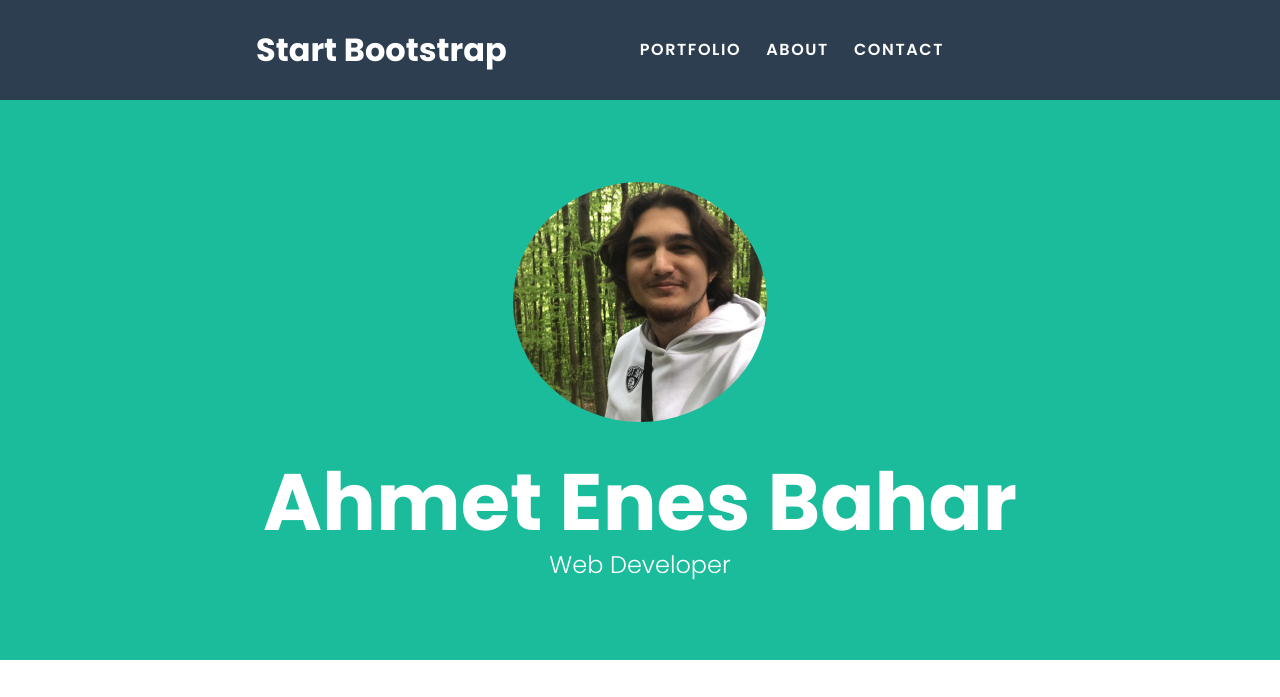
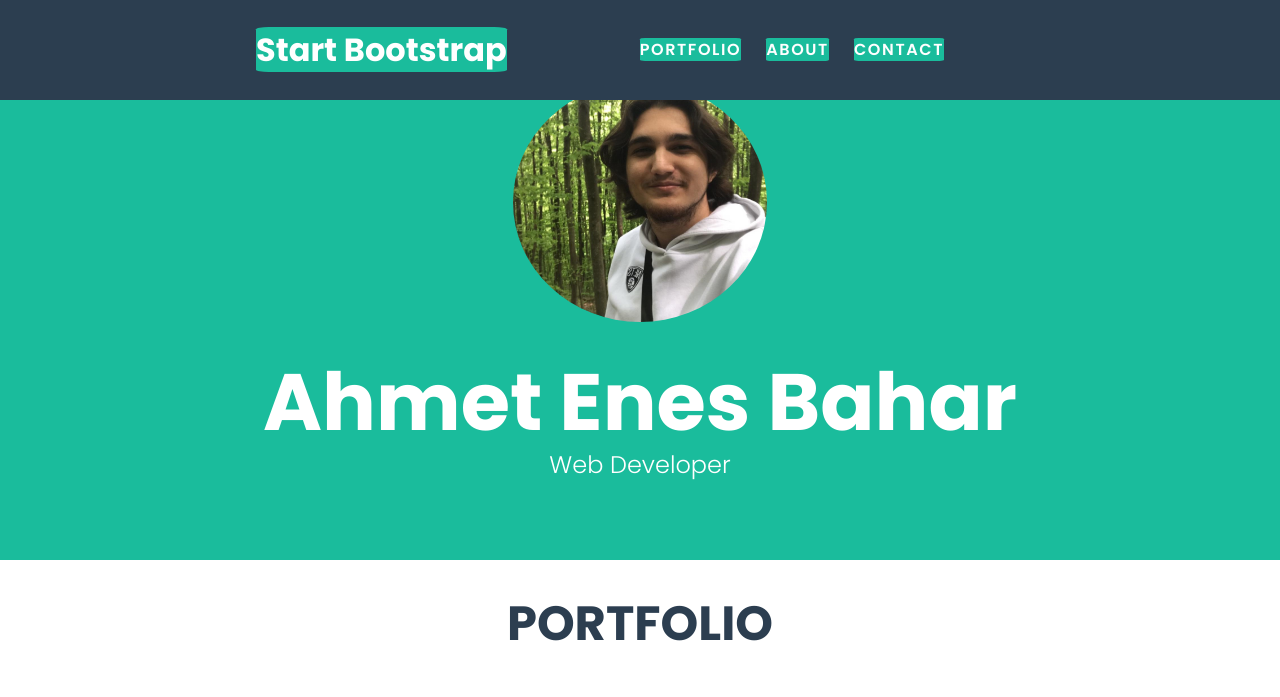
Before and after one commit to harundogdu/freelancer-portfolio-website, a plain HTML site: page index.html in a window 1280 px wide. Shown: the top 697 px of the page. Drawn offline with Linux system fonts and the light colour scheme.

Commit message:
while scrolling navbar coloring need fix and  about section need fix

```diff
--- a/dist/js/app.js
+++ b/dist/js/app.js
@@ -7,3 +7,27 @@ document.querySelectorAll('a[href^="#"]').forEach((anchor) => {
     });
   });
 });
+
+window.onscroll = () => {
+  colorFunction();
+};
+
+const portfolio = document.getElementById("portfolio");
+const about = document.getElementById("about");
+const contact = document.getElementById("contact");
+
+const colorPortfolio = portfolio.offsetTop;
+const colorAbout = about.offsetTop;
+const colorContact = contact.offsetTop;
+
+const colorFunction = () => {
+  if (window.pageYOffset > colorPortfolio && window.pageYOffset < colorAbout) {
+    navPortfolio.classList.add("coloring");
+  }
+  if (window.pageYOffset > colorAbout && window.pageYOffset < colorContact) {
+    navbar.classList.add("coloring");
+  }
+  if (window.pageYOffset > colorContact) {
+    navbar.classList.add("coloring");
+  }
+};
--- a/dist/scss/base/_root.scss
+++ b/dist/scss/base/_root.scss
@@ -9,3 +9,11 @@
 body {
   font-family: "Poppins", sans-serif !important;
 }
+
+.coloring {
+  a {
+    background-color: $green;
+    color: $white;
+    border-radius: 5%;
+  }
+}
--- a/dist/scss/layout/_navbar.scss
+++ b/dist/scss/layout/_navbar.scss
@@ -1,8 +1,10 @@
 nav {
   @include container;
   @include flex(space-between);
+  position: fixed;
+  top: 0;
   background-color: $light-black;
-  position: relative;
+  z-index: 9999;
   height: 100px;
   .brand-logo {
     font-size: 2rem;
@@ -10,6 +12,7 @@ nav {
     font-weight: $bold;
     margin-left: 15rem;
   }
+
   ul {
     @include flex;
     position: relative;
--- a/dist/scss/style.css
+++ b/dist/scss/style.css
@@ -8,6 +8,12 @@
 
 body {
   font-family: "Poppins", sans-serif !important;
+}
+
+.coloring a {
+  background-color: #1abc9c;
+  color: #ffffff;
+  border-radius: 5%;
 }
 
 html,
@@ -155,8 +161,10 @@ nav {
   align-items: center;
   justify-content: space-between;
   flex-direction: row;
+  position: fixed;
+  top: 0;
   background-color: rgb(44, 62, 80);
-  position: relative;
+  z-index: 9999;
   height: 100px;
 }
 nav .brand-logo {
```
Also changed, not shown: 1 other file.
